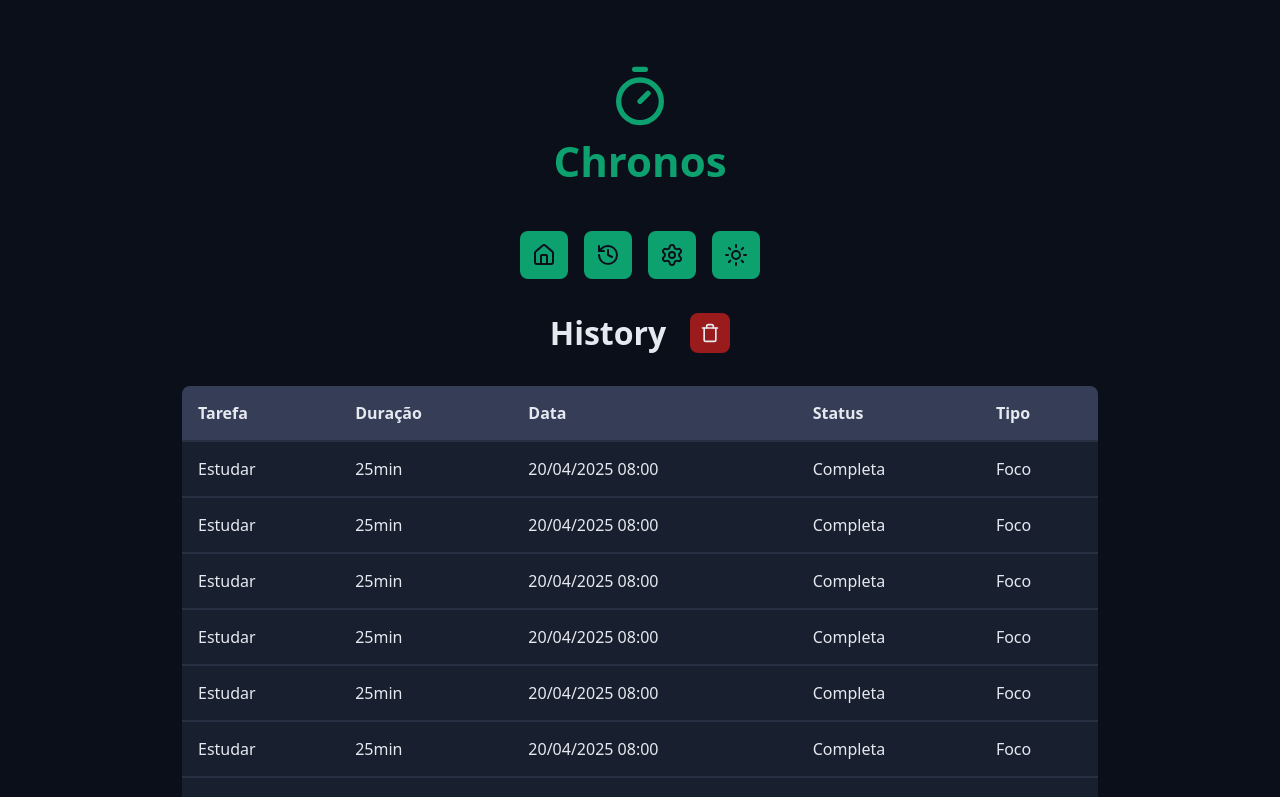
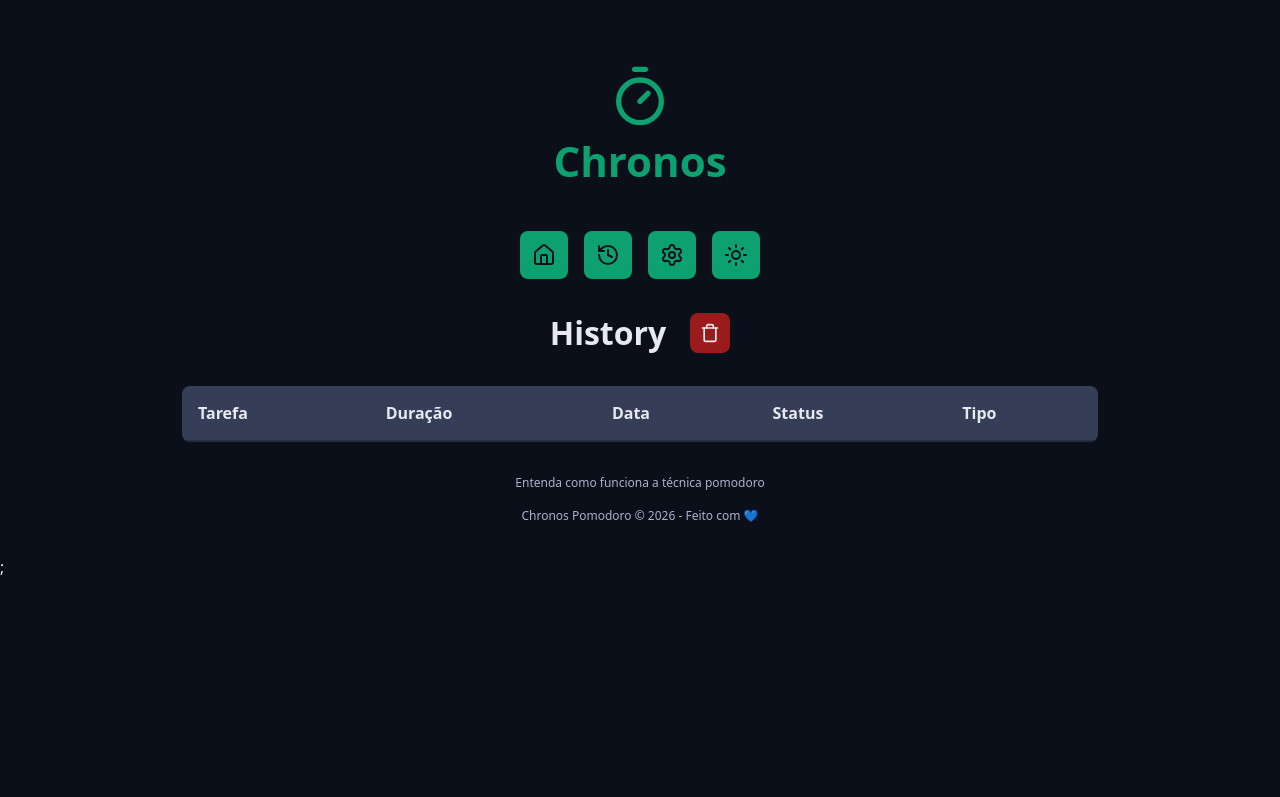
Before and after one commit to SimonSousa25/chronos-pomodoro, a React (Vite) app: page /history in a window 1280 px wide. Shown: the top 797 px of the page. Built offline with nearby package versions, Linux system fonts and the light colour scheme.

Commit message:
History - preenchendo o histórico com dados reais do estado

```diff
--- a/src/contexts/TaskContext/initialTaskState.ts
+++ b/src/contexts/TaskContext/initialTaskState.ts
@@ -7,8 +7,8 @@
   activeTask: null,
   currentCycle: 0, // 1, 2, 3 .... 8 => 1
   config: {
-    workTime: 1,
-    shortBreakTime: 1,
-    longBreakTime: 1,
+    workTime: 25,
+    shortBreakTime: 5,
+    longBreakTime: 15,
   },
 };
--- a/src/pages/History/index.tsx
+++ b/src/pages/History/index.tsx
@@ -3,10 +3,13 @@
 import { DefaultButton } from '../../components/DefaultButton';
 import { Heading } from '../../components/Heading';
 import { MainTemplate } from '../../templates/MainTemplate';
+import { useTaskContext } from '../../contexts/TaskContext/useTaskContext';
 
 import styles from './styles.module.css';
 
 export function History() {
+  const { state } = useTaskContext();
+
   return (
     <MainTemplate>
       <Container>
@@ -37,14 +40,14 @@
             </thead>
 
             <tbody>
-              {Array.from({ length: 20 }).map((_, index) => {
+              {state.tasks.map(task => {
                 return (
-                  <tr key={index}>
-                    <td>Estudar</td>
-                    <td>25min</td>
-                    <td>20/04/2025 08:00</td>
-                    <td>Completa</td>
-                    <td>Foco</td>
+                  <tr key={task.id}>
+                    <td>{task.name}</td>
+                    <td>{task.durationInMinutes}min</td>
+                    <td>{new Date(task.startDate).toISOString()}</td>
+                    <td>{task.interruptDate}</td>
+                    <td>{task.type}</td>
                   </tr>
                 );
               })}
```
